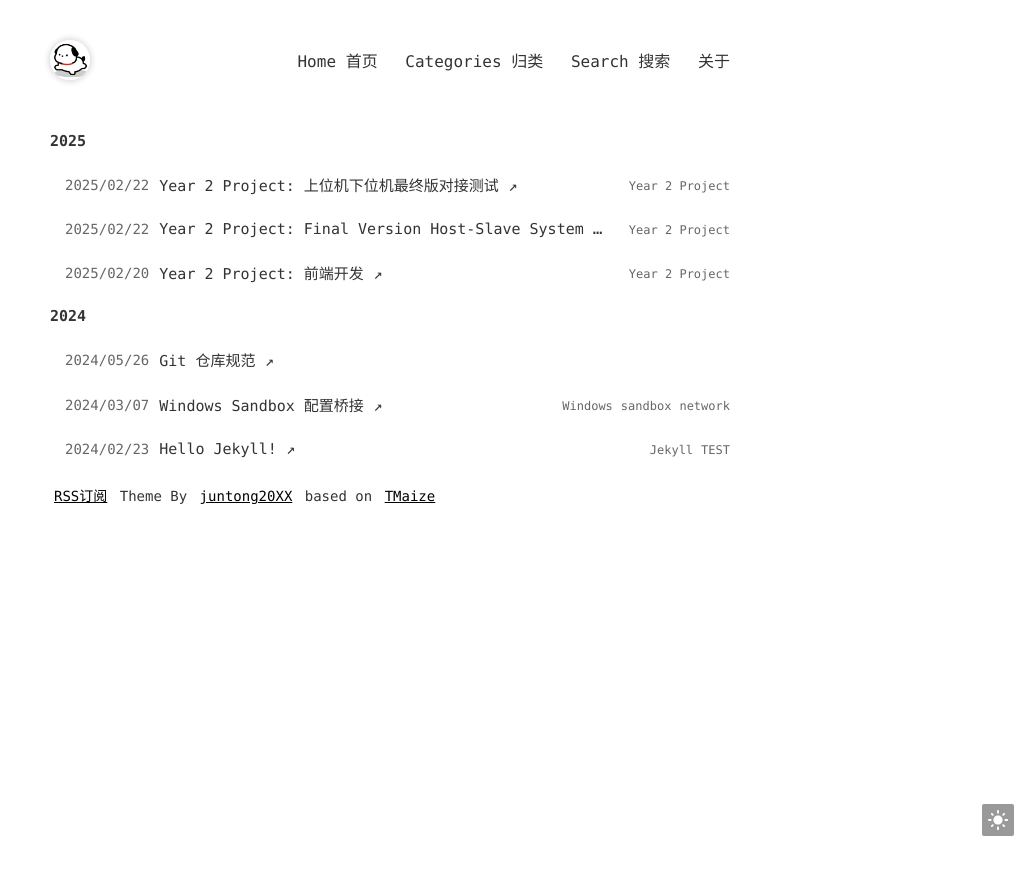
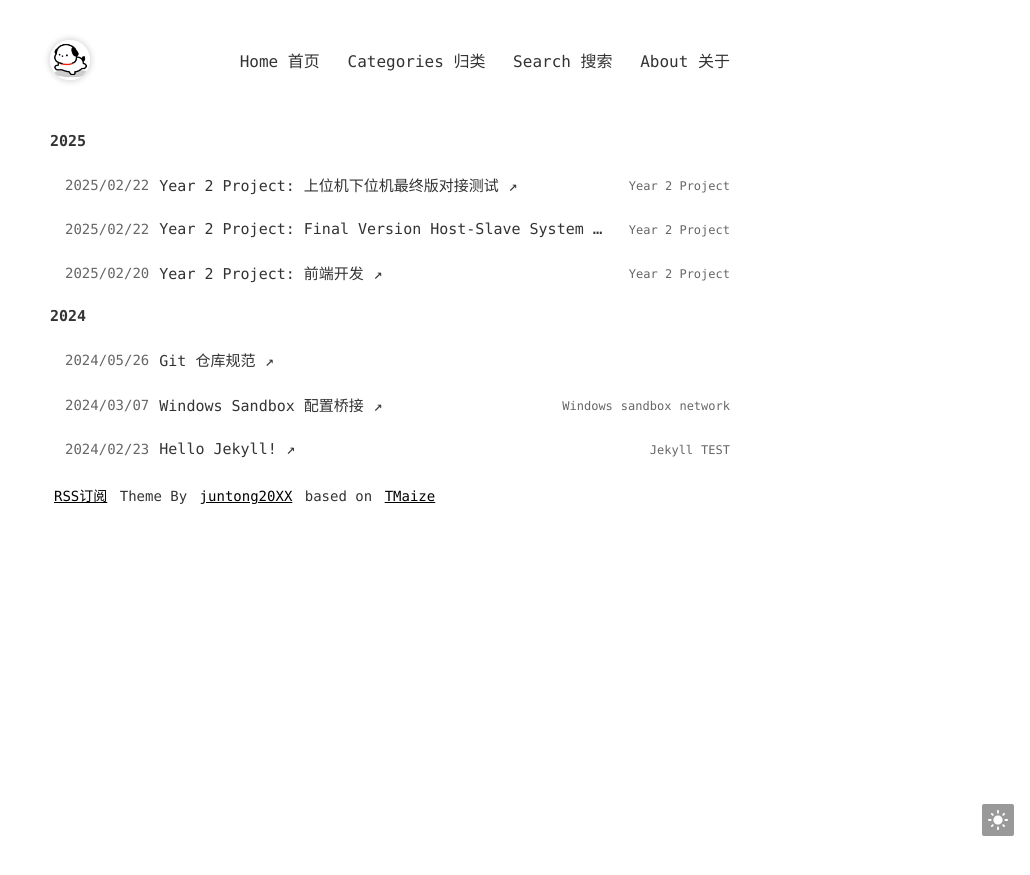
Before and after one commit to juntong20XX/juntong20XX.github.io, a Jekyll site: the page built from index.html, in a window 1280 px wide. Shown: the top 875 px of the page, without its empty margins (250-1280 px from the left). Built offline with Jekyll 4.4.1, drawn with Linux system fonts in a browser that asks for light colours.

Commit message:
update English on menu

```diff
--- a/_config.yml
+++ b/_config.yml
@@ -45,7 +45,7 @@ menu:
   #   url: /pages/links.html
   # - title: 留言
   #   url: /pages/chat.html
-  - title: 关于
+  - title: "About 关于"
     url: /pages/about.html
 
 # 点击页面文字冒出特效,不需要请设置为false
```
